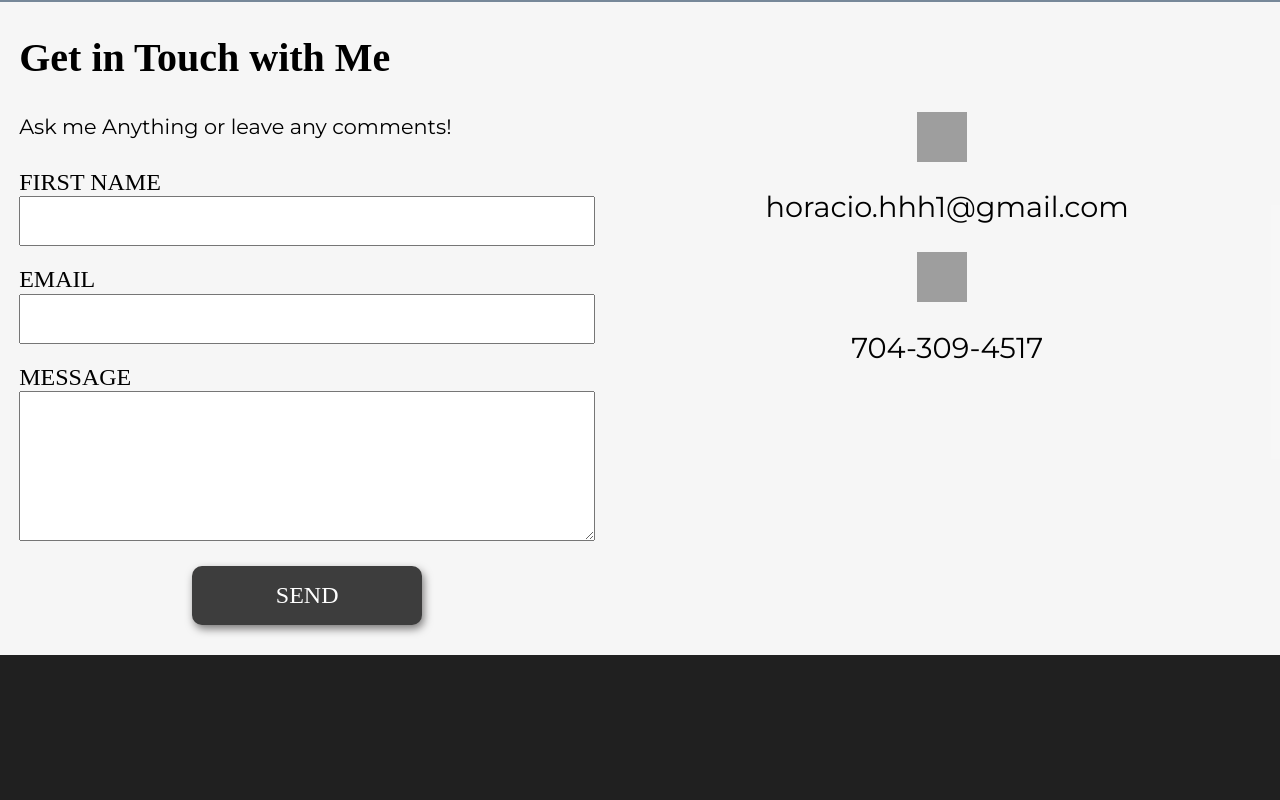
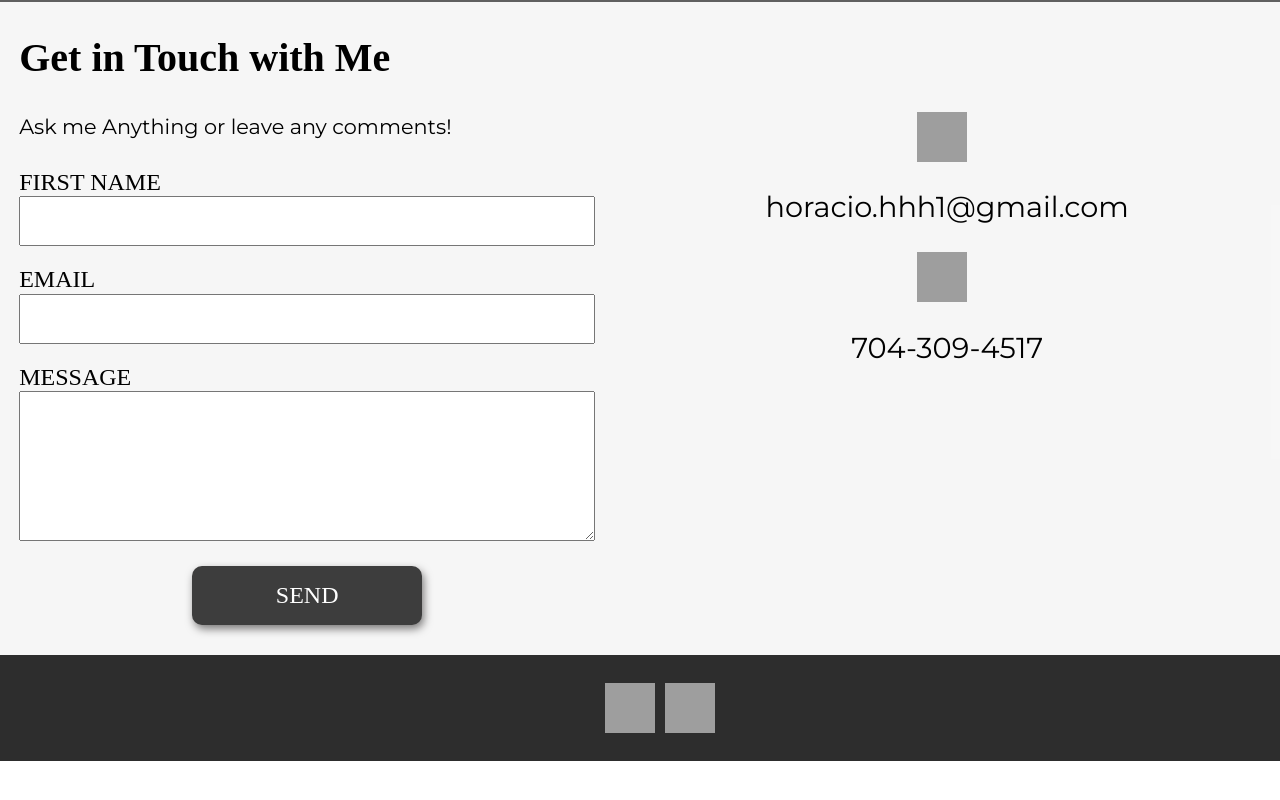
Before and after one commit to Hhernan6/personalPortfolio, a React (Create React App) app: page / in a window 1280 px wide. Shown: the part 1574-2374 px from the top of the page. After the commit the page ends 2335 px from the top, so only its background shows below. Built offline with nearby package versions, Linux system fonts and the light colour scheme; no server answers; grey boxes are pictures that could not be loaded; a web font is replaced by a local one.

Commit message:
added social media nav

```diff
--- a/src/assets/partials/_About.scss
+++ b/src/assets/partials/_About.scss
@@ -2,7 +2,7 @@
 
     height: 100%;
     width: 100%;
-    background-color: lightslategray;
+    background-color: rgb(96, 96, 96);
     display: flex;
     justify-content: space-around;
     flex-direction: column;
@@ -32,7 +32,7 @@
 
         }
         p {
-            font-size: 1.05rem;
+            font-size: 1.1rem;
             font-family: 'Montserrat', sans-serif;
             line-height: 1.5;
             color: rgb(227, 225, 225);
--- a/src/assets/partials/_footer.scss
+++ b/src/assets/partials/_footer.scss
@@ -1,5 +1,42 @@
 footer {
-    background-color: rgb(32, 32, 32);
-    height: 200px;
+    background-color: rgb(45, 45, 45);
+
     width: 100%;
+    padding: 12px;
+    .social-media__nav {
+
+        ul {
+            display: flex;
+            width: 100%;
+            height: auto;
+            justify-content: center;
+
+            align-items: center;
+            .social-media__nav-link--margin-left {
+                margin-left: 10px;
+            }
+
+            li {
+                width: 50px;
+                height: 50px;
+                .social-media__nav__facebook-icon {
+                    background-image: url("https://i.imgur.com/jPtDeEL.png");
+                    width: 50px;
+                    height: 50px;
+                    background-size: cover;
+
+                    display: block;
+                }
+                .social-media__nav__linkedIn-icon {
+                    background-image: url('https://i.imgur.com/Hxn4meN.png');
+                    display: block;
+                    background-size: cover;
+
+                    height: 50px;
+                    width: 50px
+                }
+
+            }
+        }
+    }
 }
--- a/src/components/footer/footer.js
+++ b/src/components/footer/footer.js
@@ -2,7 +2,16 @@ import React from 'react';
 
 const footer = () => {
     return (
-        <footer></footer>
+        <footer>
+            <nav className="social-media__nav">
+                <ul>
+                    <li><a href="http://facebook.com "className="social-media__nav__facebook-icon"></a></li>
+                    <li className="social-media__nav-link--margin-left "><a href="http://linkedin.com" className="social-media__nav__linkedIn-icon"></a></li>
+
+
+                </ul>
+            </nav>
+        </footer>
     )
 }
 
```
